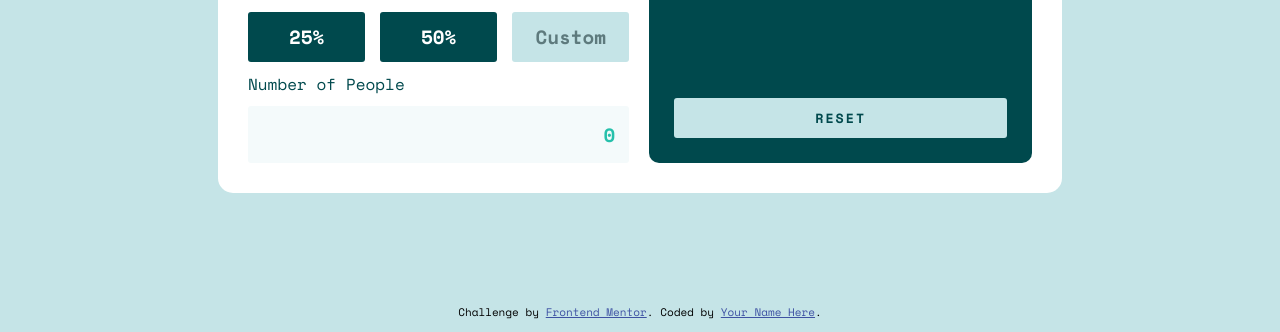
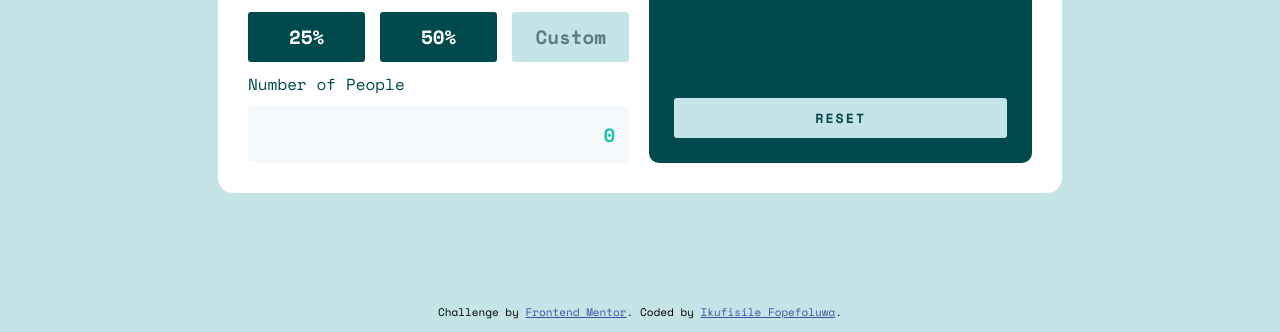
Before and after one commit to FopefoluwaIkufisile/Tip-Calculator-, a plain HTML site: page index.html in a window 1280 px wide. Shown: the part 468-800 px from the top of the page. Drawn offline with nearby package versions, Linux system fonts and the light colour scheme.

Commit message:
added my name

```diff
--- a/index.html
+++ b/index.html
@@ -91,7 +91,7 @@
       Challenge by
       <a href="https://www.frontendmentor.io?ref=challenge" target="_blank"
         >Frontend Mentor</a
-      >. Coded by <a href="#">Your Name Here</a>.
+      >. Coded by <a href="#">Ikufisile Fopefoluwa</a>.
     </div>
     <script src="index.js" defer></script>
   </body>
```
